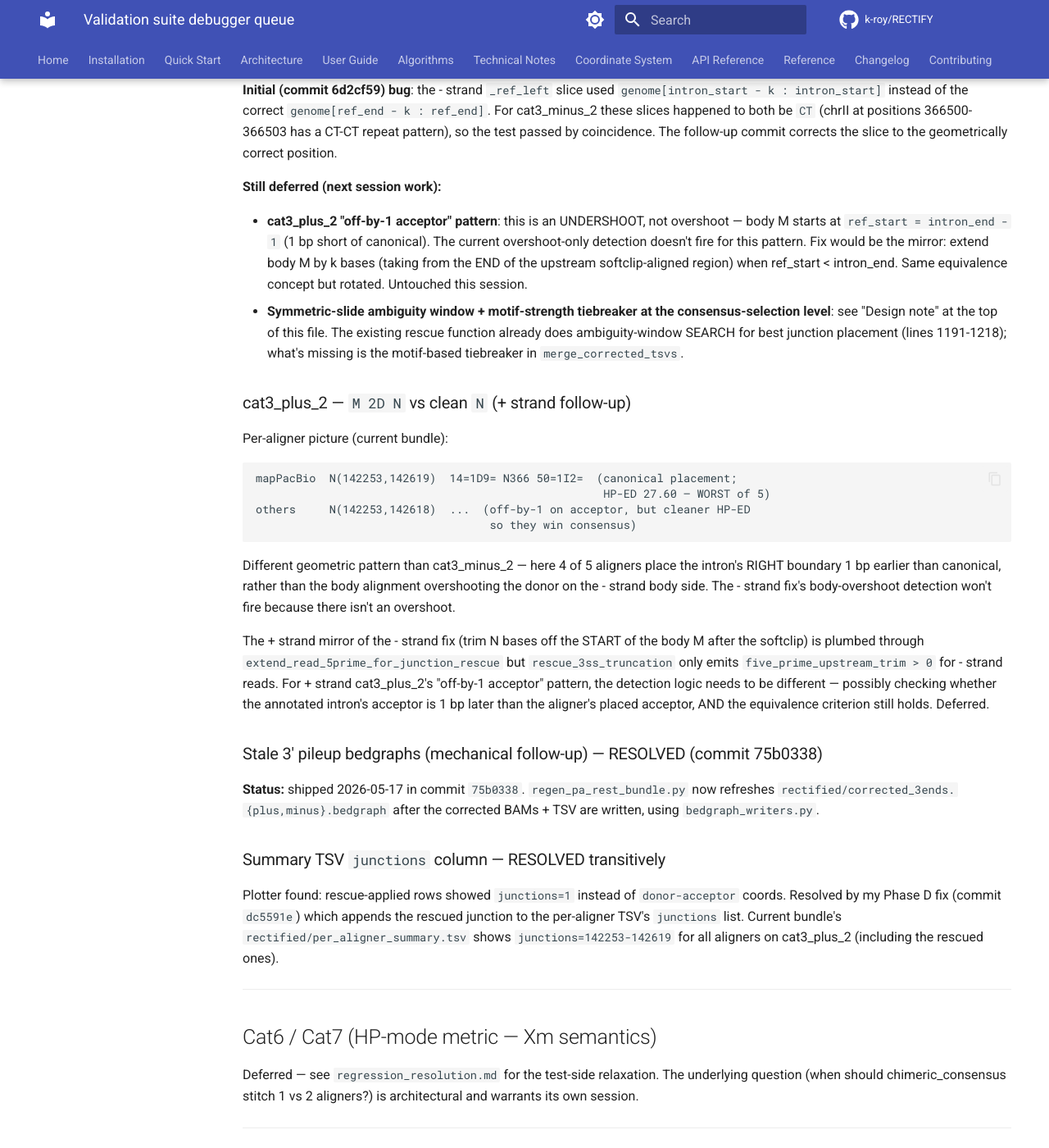
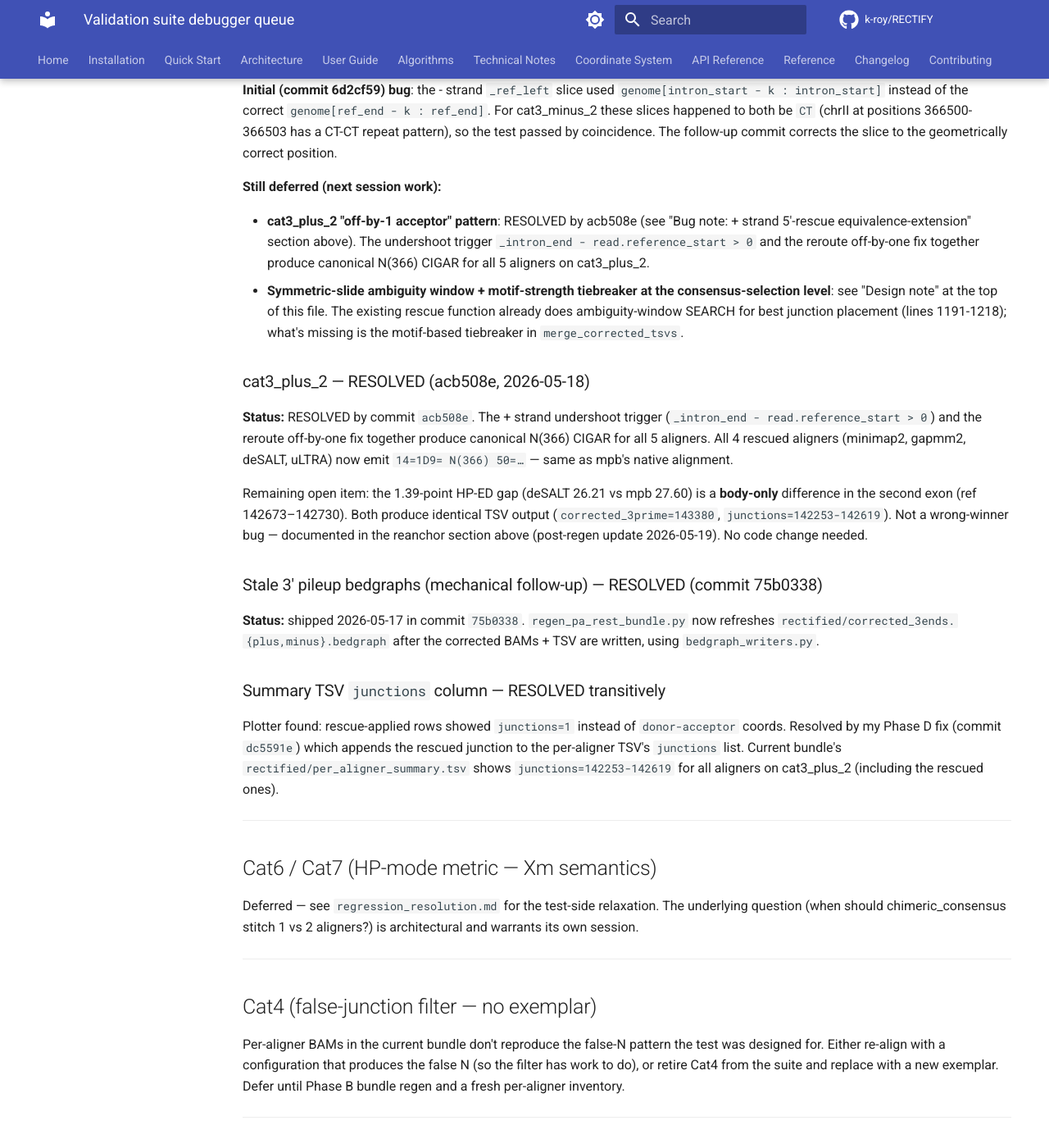
Before and after one commit to k-roy/RECTIFY, an MkDocs documentation site: the page built from docs/handoffs/debugger_queue.md, in a window 1280 px wide and 1400 px high, scrolled down 13966 px. Shown: the whole window at 82% size. Built offline with MkDocs 1.6.1 and Material for MkDocs 9.7.7, drawn with Linux system fonts in a browser that asks for light colours; comment, search, counter and statistics services are not loaded; the version menu is left out.

Commit message:
docs(handoffs): mark cat3_plus_2 queue entry RESOLVED (acb508e)
Two stale 'Deferred' references to the + strand undershoot pattern:
- cat3_minus_2 'Still deferred' bullet updated to RESOLVED (acb508e)
- cat3_plus_2 subsection rewritten to reflect acb508e fix result

Co-Authored-By: Claude Sonnet 4.6 <noreply@anthropic.com>

````diff
--- a/docs/handoffs/debugger_queue.md
+++ b/docs/handoffs/debugger_queue.md
@@ -787,41 +787,30 @@ to the geometrically correct position.
 
 **Still deferred (next session work):**
 
-- **cat3_plus_2 "off-by-1 acceptor" pattern**: this is an UNDERSHOOT, not
-  overshoot — body M starts at `ref_start = intron_end - 1` (1 bp short of
-  canonical). The current overshoot-only detection doesn't fire for this
-  pattern. Fix would be the mirror: extend body M by k bases (taking from
-  the END of the upstream softclip-aligned region) when ref_start <
-  intron_end. Same equivalence concept but rotated. Untouched this session.
+- **cat3_plus_2 "off-by-1 acceptor" pattern**: RESOLVED by acb508e (see
+  "Bug note: + strand 5'-rescue equivalence-extension" section above). The
+  undershoot trigger `_intron_end - read.reference_start > 0` and the
+  reroute off-by-one fix together produce canonical N(366) CIGAR for all
+  5 aligners on cat3_plus_2.
 - **Symmetric-slide ambiguity window + motif-strength tiebreaker at the
   consensus-selection level**: see "Design note" at the top of this file.
   The existing rescue function already does ambiguity-window SEARCH for
   best junction placement (lines 1191-1218); what's missing is the
   motif-based tiebreaker in `merge_corrected_tsvs`.
 
-### cat3_plus_2 — `M 2D N` vs clean `N` (+ strand follow-up)
+### cat3_plus_2 — RESOLVED (acb508e, 2026-05-18)
 
-Per-aligner picture (current bundle):
-```
-mapPacBio  N(142253,142619)  14=1D9= N366 50=1I2=  (canonical placement;
-                                                    HP-ED 27.60 — WORST of 5)
-others     N(142253,142618)  ...  (off-by-1 on acceptor, but cleaner HP-ED
-                                   so they win consensus)
-```
+**Status:** RESOLVED by commit `acb508e`. The + strand undershoot trigger
+(`_intron_end - read.reference_start > 0`) and the reroute off-by-one fix
+together produce canonical N(366) CIGAR for all 5 aligners. All 4 rescued
+aligners (minimap2, gapmm2, deSALT, uLTRA) now emit `14=1D9= N(366) 50=…`
+— same as mpb's native alignment.
 
-Different geometric pattern than cat3_minus_2 — here 4 of 5 aligners place
-the intron's RIGHT boundary 1 bp earlier than canonical, rather than the
-body alignment overshooting the donor on the - strand body side. The
-- strand fix's body-overshoot detection won't fire because there isn't an
-overshoot.
-
-The + strand mirror of the - strand fix (trim N bases off the START of the
-body M after the softclip) is plumbed through `extend_read_5prime_for_junction_rescue`
-but `rescue_3ss_truncation` only emits `five_prime_upstream_trim > 0` for
-- strand reads. For + strand cat3_plus_2's "off-by-1 acceptor" pattern, the
-detection logic needs to be different — possibly checking whether the
-annotated intron's acceptor is 1 bp later than the aligner's placed
-acceptor, AND the equivalence criterion still holds. Deferred.
+Remaining open item: the 1.39-point HP-ED gap (deSALT 26.21 vs mpb 27.60)
+is a **body-only** difference in the second exon (ref 142673–142730). Both
+produce identical TSV output (`corrected_3prime=143380`, `junctions=142253-142619`).
+Not a wrong-winner bug — documented in the reanchor section above (post-regen
+update 2026-05-19). No code change needed.
 
 ### Stale 3' pileup bedgraphs (mechanical follow-up) — RESOLVED (commit 75b0338)
 
````
